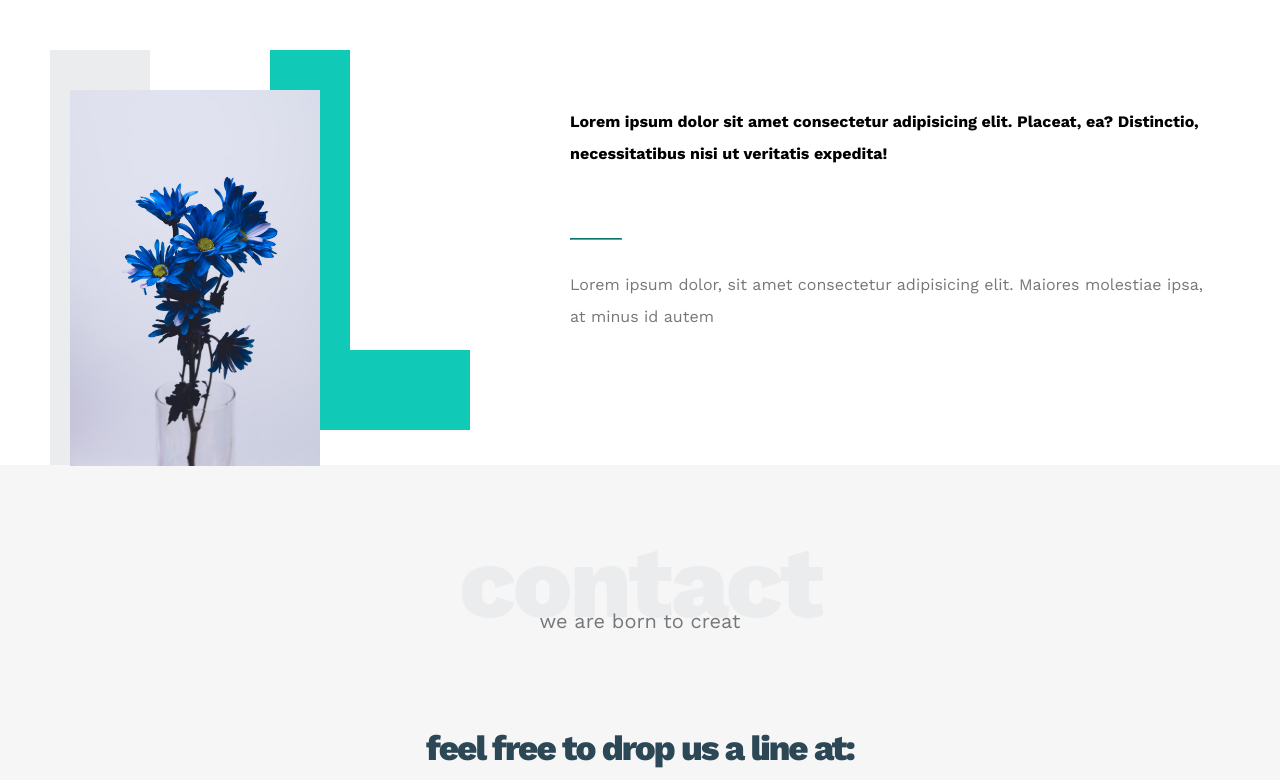
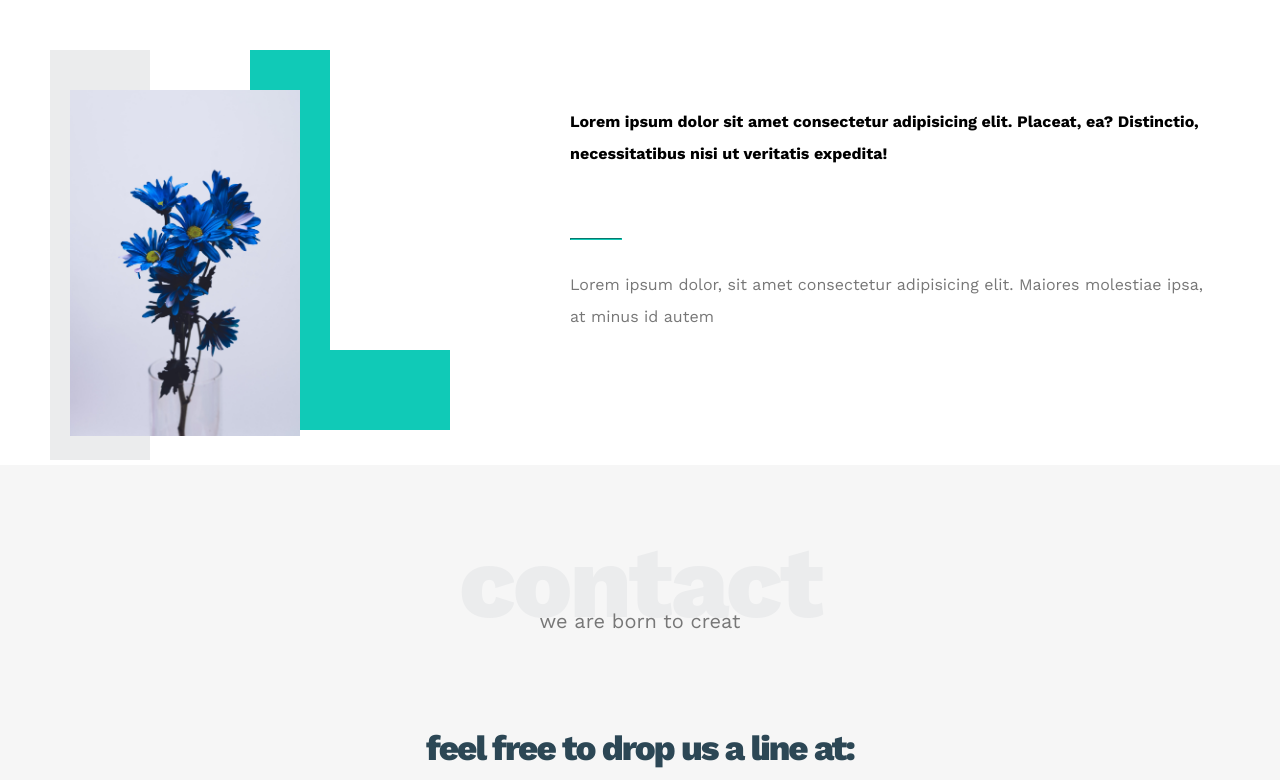
Before and after one commit to KhaledAyman0/leon, a plain HTML site: page index.html in a window 1280 px wide. Shown: the part 2846-3626 px from the top of the page. Drawn offline with nearby package versions, Linux system fonts and the light colour scheme.

Commit message:
Update leon.css

```diff
--- a/css/leon.css
+++ b/css/leon.css
@@ -364,7 +364,7 @@ body {
 
 .About .About-conntent .image {
     position: relative;
-    width: 250px;
+    width: 230px;
     height: 375px;
 }
 
@@ -379,7 +379,7 @@ body {
     position: absolute;
     background-color: #ebeced;
     width: 100px;
-    height: calc(100% + 80px);
+    height: calc(88% + 80px);
     top: -40px;
     left: -20px;
     z-index: -1;
```
